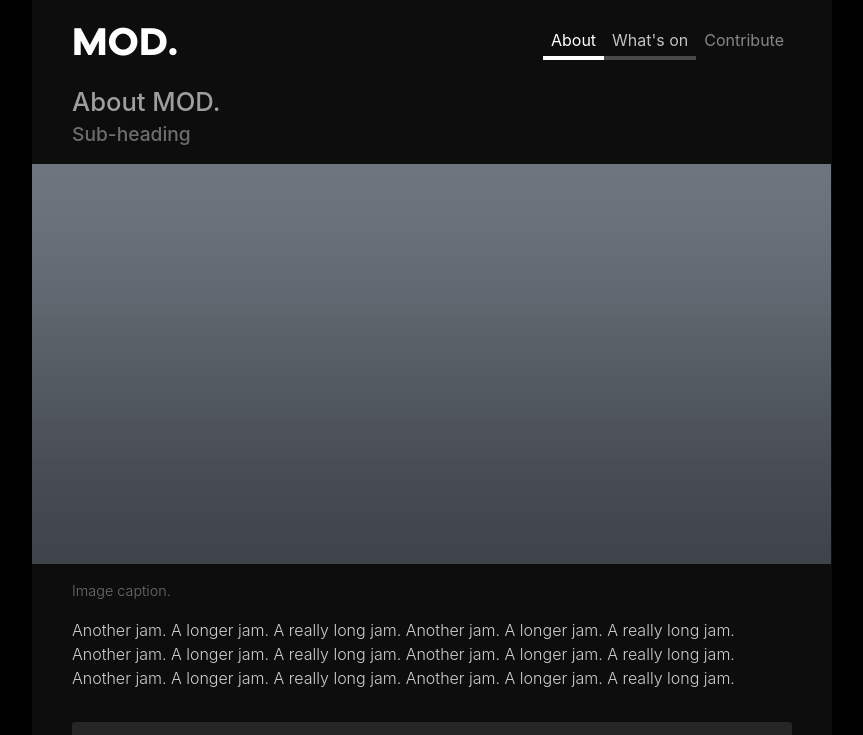
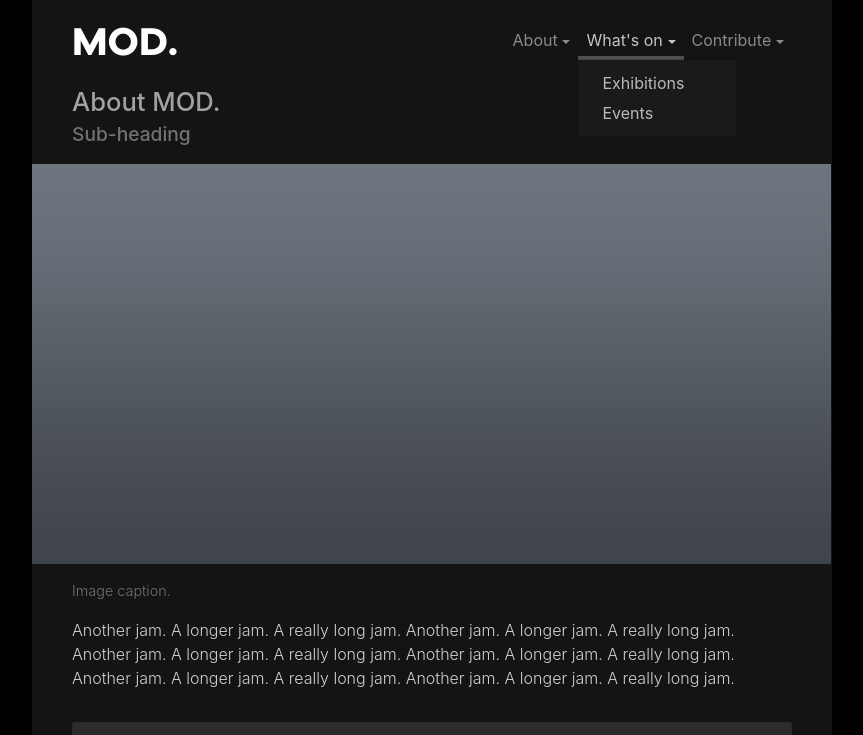
Before and after one commit to MODatUniSA/mod-website, a plain HTML site: page about.html in a window 1280 px wide. Both pictures are taken after a click on the button "What's on". Shown: the top 735 px of the page, without its empty margins (208-1071 px from the left). Drawn offline with nearby package versions, Linux system fonts and the light colour scheme; a script that the page names is missing.

Commit message:
Lighter text for higher contrast.

```diff
--- a/about.html
+++ b/about.html
@@ -21,15 +21,36 @@
     <a class="navbar-brand" href="https://mod.org.au">MOD.</a>
     <div class="collapse navbar-collapse" id="navbarCollapse">
       <ul class="navbar-nav">
-        <li class="nav-item">
-          <a class="nav-link active" href="about.html">About</a>
+        <li class="nav-item dropdown">
+          <a class="nav-link dropdown-toggle" data-toggle="dropdown" href="#" role="button" aria-haspopup="true" aria-expanded="false">About</a>
+          <div class="dropdown-menu">
+            <a class="dropdown-item" href="about.html">What is MOD.?</a>
+            <a class="dropdown-item" href="about-gradient.html">Get in touch</a>
+          </div>
         </li>
-        <li class="nav-item">
+        <li class="nav-item dropdown">
+          <a class="nav-link dropdown-toggle" data-toggle="dropdown" href="#" role="button" aria-haspopup="true" aria-expanded="false">What's on</a>
+          <div class="dropdown-menu">
+            <a class="dropdown-item" href="#">Exhibitions</a>
+            <a class="dropdown-item" href="#">Events</a>
+          </div>
+        </li>
+        <li class="nav-item dropdown">
+          <a class="nav-link dropdown-toggle" data-toggle="dropdown" href="#" role="button" aria-haspopup="true" aria-expanded="false">Contribute</a>
+          <div class="dropdown-menu">
+            <a class="dropdown-item" href="#">Open calls</a>
+            <a class="dropdown-item" href="#">Anthology calls</a>
+          </div>
+        </li>
+        <!-- <li class="nav-item">
+          <a class="nav-link" href="about.html">About</a>
+        </li> -->
+        <!-- <li class="nav-item">
           <a class="nav-link" href="#">What's on</a>
-        </li>
-        <li class="nav-item">
+        </li> -->
+        <!-- <li class="nav-item">
           <a class="nav-link" href="#">Contribute</a>
-        </li>
+        </li> -->
       </ul>
     </div>
   </nav>
--- a/css/mod.css
+++ b/css/mod.css
@@ -8,7 +8,8 @@
 
 body {
   background: black;
-  color: white;
+  /* color: white; */
+  color: rgba(255,255,255,.7);
 }
 
 a {
@@ -51,7 +52,7 @@ p {
 }
 
 .nav {
-  background-color: rgba(12, 12, 12, 0.9);
+  background-color: rgba(20, 20, 20, 0.9) !important;
 }
 
 .navbar-nav {
@@ -67,14 +68,14 @@ p {
 }
 
 .container-mod {
-  background-color: rgba(255, 255, 255, 0.05);
+  background-color: rgba(255, 255, 255, 0.08);
   padding: 5.5rem 2.5rem 2rem 2.5rem;
 }
 
 .nav-masthead .nav-link {
   padding: .25rem 0;
   font-weight: 400;
-  color: rgba(255,255,255,.5);
+  color: rgba(255,255,255,.7);
   background-color: transparent;
   border-bottom: .25rem solid transparent;
 }
@@ -101,12 +102,12 @@ p {
 }
 
 .dropdown-menu a {
-  color: rgba(255,255,255,.5);
+  color: rgba(255,255,255,.7);
 }
 
 .morph-tangle, .social-media {
   text-align: center;
-  color: rgba(255,255,255,.5);
+  /* color: rgba(255,255,255,.5); */
   font-size: 1.2em;
   font-weight: 200;
 }
@@ -127,7 +128,7 @@ p {
 
 footer {
   background-color: rgba(255, 255, 255, 0.1);
-  color: rgba(255,255,255,.5);
+  /* color: rgba(255,255,255,.5); */
   font-size: 0.8em;
   font-weight: 200;
   border-radius: 0 0 5px 5px;
@@ -152,7 +153,7 @@ footer > * a:hover {
 }
 
 footer img {
-  opacity: 0.5;
+  opacity: 0.7;
 }
 
 footer img:hover {
```
